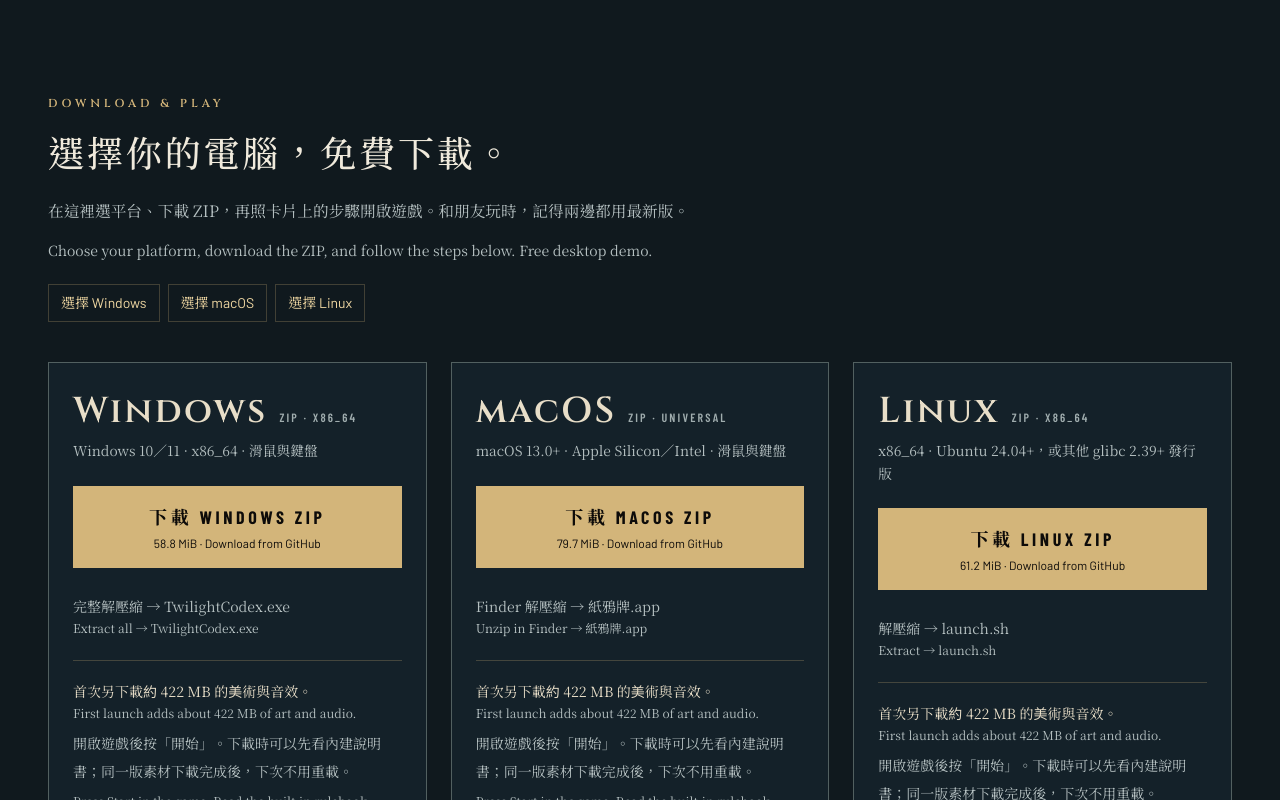
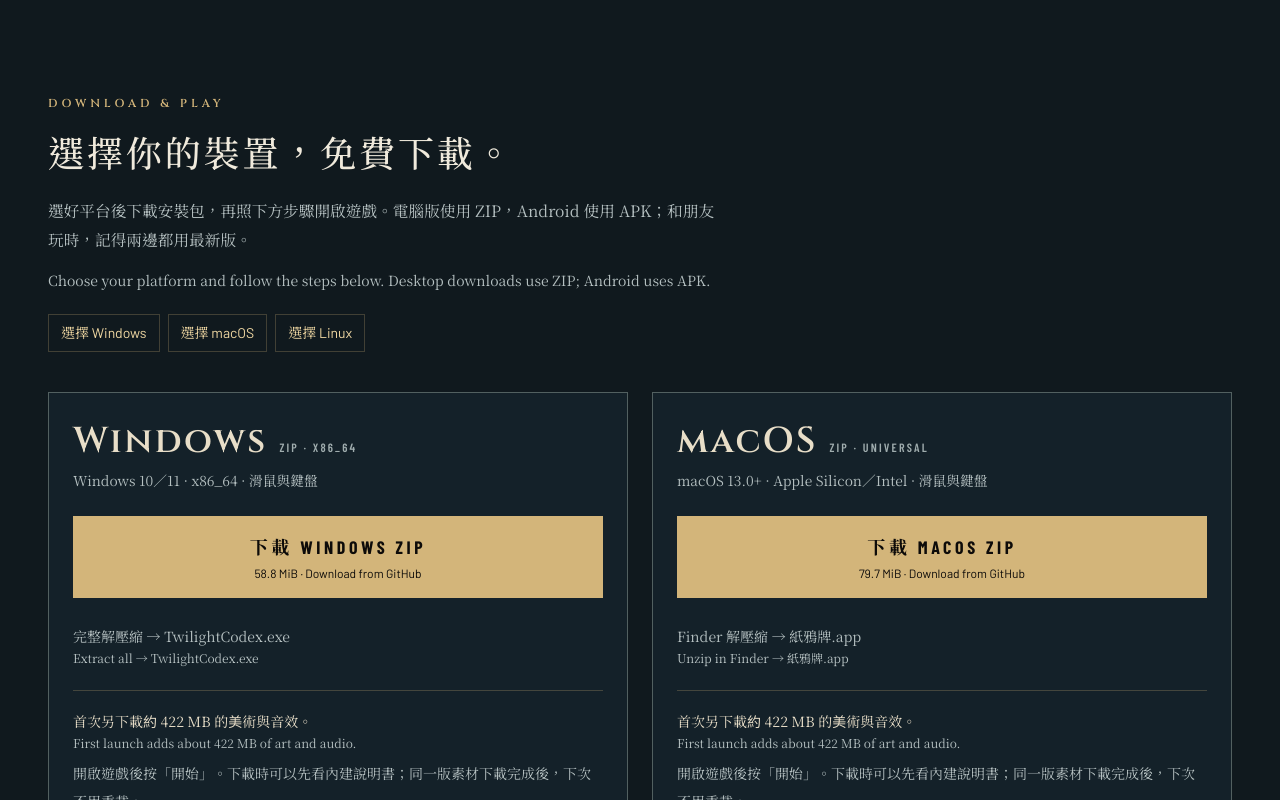
Before and after one commit to wuharry/cardGame-site, a Next.js app: page / in a window 1280 px wide. Shown: the part 5300-6100 px from the top of the page. Built offline with nearby package versions, Linux system fonts and the light colour scheme; no server answers.

Commit message:
統一新手教學名稱與跨平台安裝說明

```diff
--- /dev/null
+++ b/scripts/test-desktop-install-help.mjs
@@ -0,0 +1,22 @@
+import { strict as assert } from "node:assert";
+import { loadTsModule } from "./lib/load-ts-module.mjs";
+
+const releases = await loadTsModule(new URL("../src/data/releases.ts", import.meta.url));
+const help = await loadTsModule(new URL("../src/data/install-help.ts", import.meta.url));
+const mac = releases.BUILDS.find((build) => build.id === "macos");
+const current = help.installationHelp(mac).map((item) => item.body).join("\n");
+assert.ok(current.includes(mac.displayName));
+assert.ok(current.includes("Finder") && current.includes("隱藏 .app"));
+assert.ok(current.includes("種類為「應用程式」"));
+assert.ok(current.includes("不必進入 Contents／MacOS"));
+assert.ok(current.includes("macOS ZIP"));
+assert.ok(current.includes("尚未 Apple 公證"));
+const legacy = help.installationHelp({ ...mac, build: 2026101401 }).map((item) => item.body).join("\n");
+assert.ok(legacy.includes("暮色秘典"));
+const future = help.installationHelp({ ...mac, displayName: "測試新名稱", build: 2026101702 }).map((item) => item.body).join("\n");
+assert.ok(future.includes("測試新名稱"));
+assert.ok(help.FIRST_MATCH_HELP.body.includes("新手教學") && help.FIRST_MATCH_HELP.body.includes("起始牌組"));
+assert.ok(!help.FIRST_MATCH_HELP.body.includes("引導練習"));
+assert.ok(help.FIRST_MATCH_HELP.body.includes("60 張") && help.FIRST_MATCH_HELP.body.includes("最多 3 張"));
+assert.ok(help.FIRST_MATCH_HELP.body.includes("不必全部開完"));
+console.log("PASS desktop install/onboarding help: 11 checks; current, legacy and future package names");
--- a/src/components/download-panel.tsx
+++ b/src/components/download-panel.tsx
@@ -27,12 +27,12 @@
         <header className="max-w-2xl">
           <p className="eyebrow">DOWNLOAD & PLAY</p>
           <h2 id="download-title" className="section-title mt-4 text-3xl sm:text-4xl">
-            選擇你的電腦，免費下載。
+            選擇你的裝置，免費下載。
           </h2>
           <p className="body-cjk mt-5 text-[0.98rem]">
-            在這裡選平台、下載 ZIP，再照卡片上的步驟開啟遊戲。和朋友玩時，記得兩邊都用最新版。
+            選好平台後下載安裝包，再照下方步驟開啟遊戲。電腦版使用 ZIP，Android 使用 APK；和朋友玩時，記得兩邊都用最新版。
           </p>
-          <p lang="en" className="body-cjk mt-3 text-sm">Choose your platform, download the ZIP, and follow the steps below. Free desktop demo.</p>
+          <p lang="en" className="body-cjk mt-3 text-sm">Choose your platform and follow the steps below. Desktop downloads use ZIP; Android uses APK.</p>
           {legacyVersions && <p className="body-cjk mt-4 text-sm">
             遊戲已更名為「{GAME_FACTS.nameZh} {GAME_FACTS.nameEn}」。目前提供的玩家包仍使用舊名稱：{legacyVersions}。下載檔名沿用 TwilightCodex；「{GAME_FACTS.nameZh}」會隨之後的玩家包更新。
           </p>}
@@ -47,7 +47,7 @@
           )}
         </header>
 
-        <div className="mt-10 grid items-start gap-6 md:grid-cols-2 xl:grid-cols-3">
+        <div className="mt-10 grid items-start gap-6 md:grid-cols-2">
           {available.map((build) => <FeaturedBuild key={build.id} build={build} />)}
         </div>
 
@@ -206,7 +206,7 @@
 
       <dl className="grid grid-cols-2">
         <Spec label="版本 · Version" value={build.version ?? "—"} />
-        <Spec label={build.delivery === "streamed" ? "程式 ZIP · Game ZIP" : "大小 · Size"} value={build.size ?? "—"} />
+        <Spec label={build.delivery === "streamed" ? (build.id === "android" ? "程式 APK · Game APK" : "程式 ZIP · Game ZIP") : "大小 · Size"} value={build.size ?? "—"} />
         <Spec label="更新 · Updated" value={formatDate(build.updated)} />
         <Spec label="狀態 · Status" value={buildStatusText(build)} />
       </dl>
--- a/src/data/install-help.ts
+++ b/src/data/install-help.ts
@@ -8,7 +8,7 @@
 
 export const FIRST_MATCH_HELP: HelpItem = {
   title: "第一次進遊戲怎麼開始？",
-  body: "先閱讀主選單的「新手教學」，再用持有卡建立並選用合法的 60 張牌組。新手免費抽卡可慢慢領，不必抽完才組牌或對戰。",
+  body: "先選主選單的「新手教學」。完成後會拿到一副 60 張起始牌組，可以先玩單人對戰；之後再開免費卡包、調整自己的牌組，每種卡最多 3 張。免費卡包可慢慢開，不必全部開完才對戰。",
 };
 
 export const CONNECTION_HELP: HelpItem = {
@@ -33,7 +33,7 @@
       ];
     case "macos":
       return [
-        { title: "macOS ZIP 怎麼開啟？", body: `完整解壓縮後，開啟包內的 .app${usesLegacyBrand(build) ? "（舊版檔名為「暮色秘典.app」）" : ""}。請先確認下載旁的 macOS 版本需求，Intel 與 Apple Silicon 使用同一份 Universal 包。` },
+        { title: "macOS ZIP 怎麼開啟？", body: `先在 Finder 完整解壓縮 ZIP，再開啟「${usesLegacyBrand(build) ? "暮色秘典" : (build.displayName || "紙鴉牌")}」應用程式。Finder 可能隱藏 .app 副檔名；看到遊戲圖示、種類為「應用程式」就是正確檔案，不必進入 Contents／MacOS 找 .app。請確認下載的是 macOS ZIP，並核對下載旁的版本需求；Intel 與 Apple Silicon 使用同一份 Universal 包。` },
         { title: "macOS 說無法打開、來源不明？", body: "目前測試版採 ad-hoc 簽章，尚未 Apple 公證。確認來源後，先嘗試開啟一次，再到「系統設定 → 隱私權與安全性」查看該 app 的「仍要打開」選項。若顯示可能損害電腦或檔案已損毀，請停止並回報完整訊息。" },
       ];
     case "linux":
```
